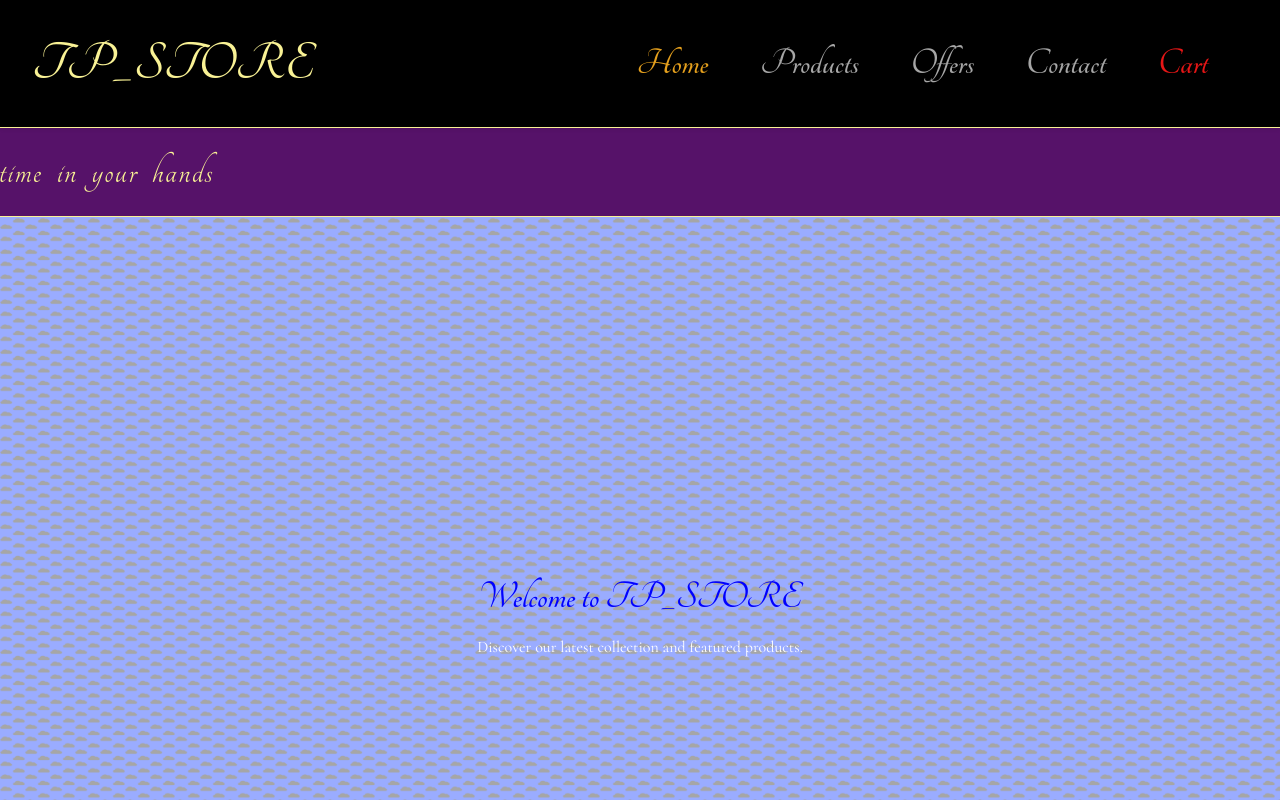
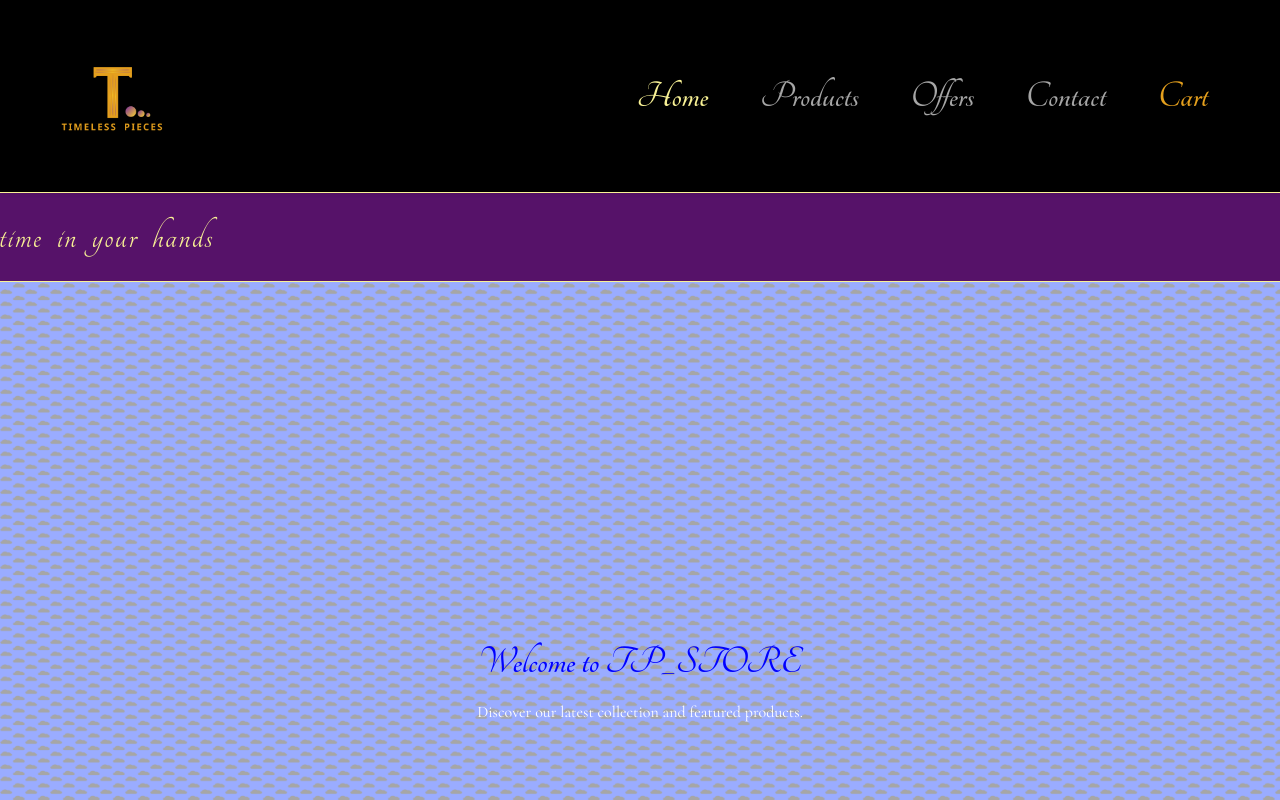
Before and after one commit to tinapuhar/tp_store, a React (Vite) app: page / in a window 1280 px wide. Shown: the top 800 px of the page. Built offline with nearby package versions, Linux system fonts and the light colour scheme.

Commit message:
add logo  in navbar

```diff
--- a/src/components/Navbar.jsx
+++ b/src/components/Navbar.jsx
@@ -1,12 +1,13 @@
 import { NavLink } from 'react-router-dom';
 import './Navbar.scss';
+import tpLogo from '../assets/icons/tplogo.png';
 
 function Navbar() {
   return (
     <nav className="navbar">
       {/* Use NavLink to direct back home */}
-      <NavLink to="/" className="logo">
-        TP_STORE
+      <NavLink to="/" className="logo-link">
+        <img src={tpLogo} alt="TP_STORE Logo" className="logo-img" />
       </NavLink>
 
       <ul className="nav-links">
--- a/src/components/Navbar.scss
+++ b/src/components/Navbar.scss
@@ -13,17 +13,20 @@
   top: 0;
   z-index: 1000;
 
-  // Logo styling
-  .logo {
-    font-size: 3.5rem;
-    font-weight: 800;
-    color: variables.$border-color;
+  .logo-link {
+    display: flex;
+    align-items: center;
     text-decoration: none;
-    letter-spacing: 1px;
-    transition: color 0.2s ease;
 
-    &:hover {
-      color: rgb(247, 125, 145);
+    .logo-img {
+      height: 160px;
+      width: auto;
+      display: block;
+      transition: transform 0.2s ease;
+
+      &:hover {
+        transform: scale(2);
+      }
     }
   }
 
@@ -36,7 +39,7 @@
     padding: 0;
 
     .cart-link {
-      color: variables.$accent-color;
+      color: variables.$button-color;
     }
 
     li {
@@ -55,14 +58,12 @@
       position: relative;
       transition: color 0.2s ease;
 
-      // Hover state
       &:hover {
         color: variables.$light-text-color;
       }
 
-      // Automatically applied by react-router-dom when active
       &.active {
-        color: variables.$button-color;
+        color: variables.$border-color;
         font-weight: 900;
 
         // Bottom accent line for the active tab
```
Also changed, not shown: src/assets/icons/tplogo.png (renamed from src/assets/icons/TIMELESS PIECES (20)-remove-bg-io.png).
